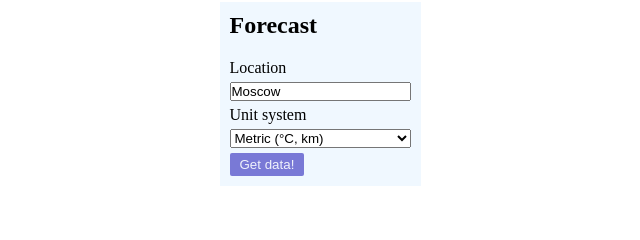
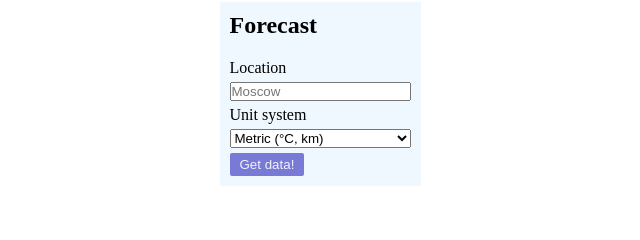
Before and after one commit to vladcheck/TOP-Weather-forecast, a plain HTML site: page index.html in a window 1280 px wide. Shown: the part 296-536 px from the top of the page, 320-960 px from the left. Drawn offline with Linux system fonts and the light colour scheme.

Commit message:
Change value to placeholder

```diff
--- a/index.html
+++ b/index.html
@@ -16,7 +16,7 @@
       <section id="forecast"></section>
       <form action=".">
         <label for="locationInput">Location</label>
-        <input type="text" id="locationInput" value="Moscow" />
+        <input type="text" id="locationInput" placeholder="Moscow" />
         <label for="unitGroup">Unit system</label>
         <select name="unitGroup" id="unitGroup">
           <option value="metric" default>Metric (°C, km)</option>
```
